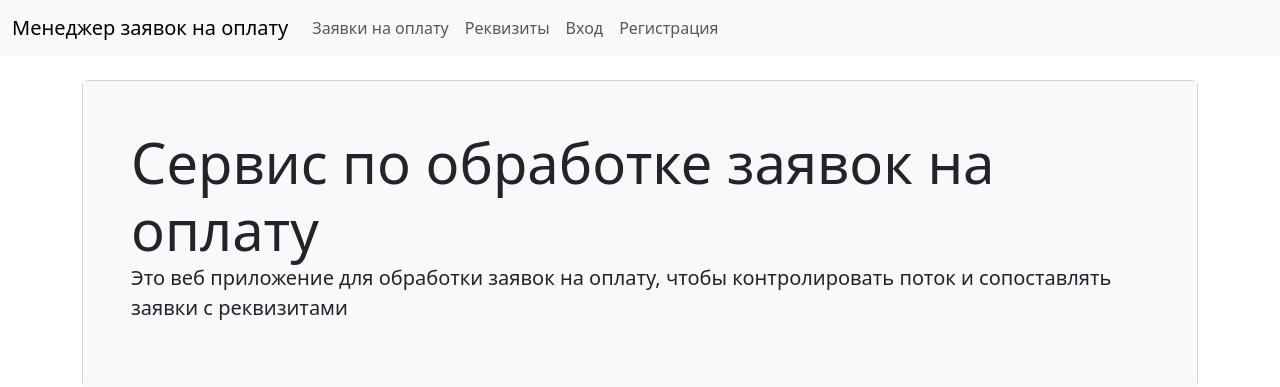
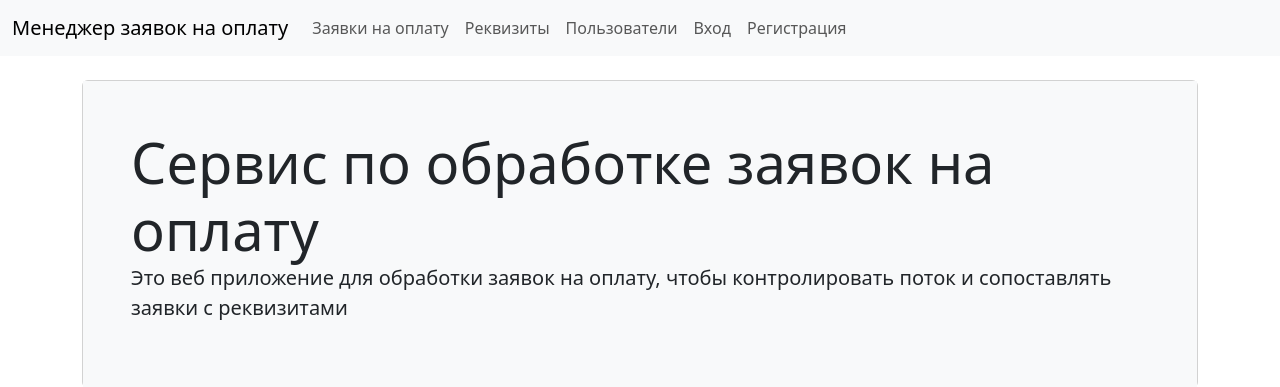
Before and after one commit to Raphael703/payment-requests-service, a Django app: page / in a window 1280 px wide. Shown: the top 387 px of the page. Run offline with Django 5.2, Linux system fonts and the light colour scheme; some libraries are stand-ins or nearby versions.

Commit message:
Update nav.html for link to UsersListView

```diff
--- a/__project__/templates/includes/nav.html
+++ b/__project__/templates/includes/nav.html
@@ -16,6 +16,11 @@
                 <li class="nav-item">
                     <a class="nav-link" href="{% url 'checking_account_list' %}">
                         {% translate "Реквизиты" %}
+                    </a>
+                </li>
+                <li class="nav-item">
+                    <a class="nav-link" href="{% url 'users_list' %}">
+                        {% translate "Пользователи" %}
                     </a>
                 </li>
                 {% if user.is_authenticated %}
```
